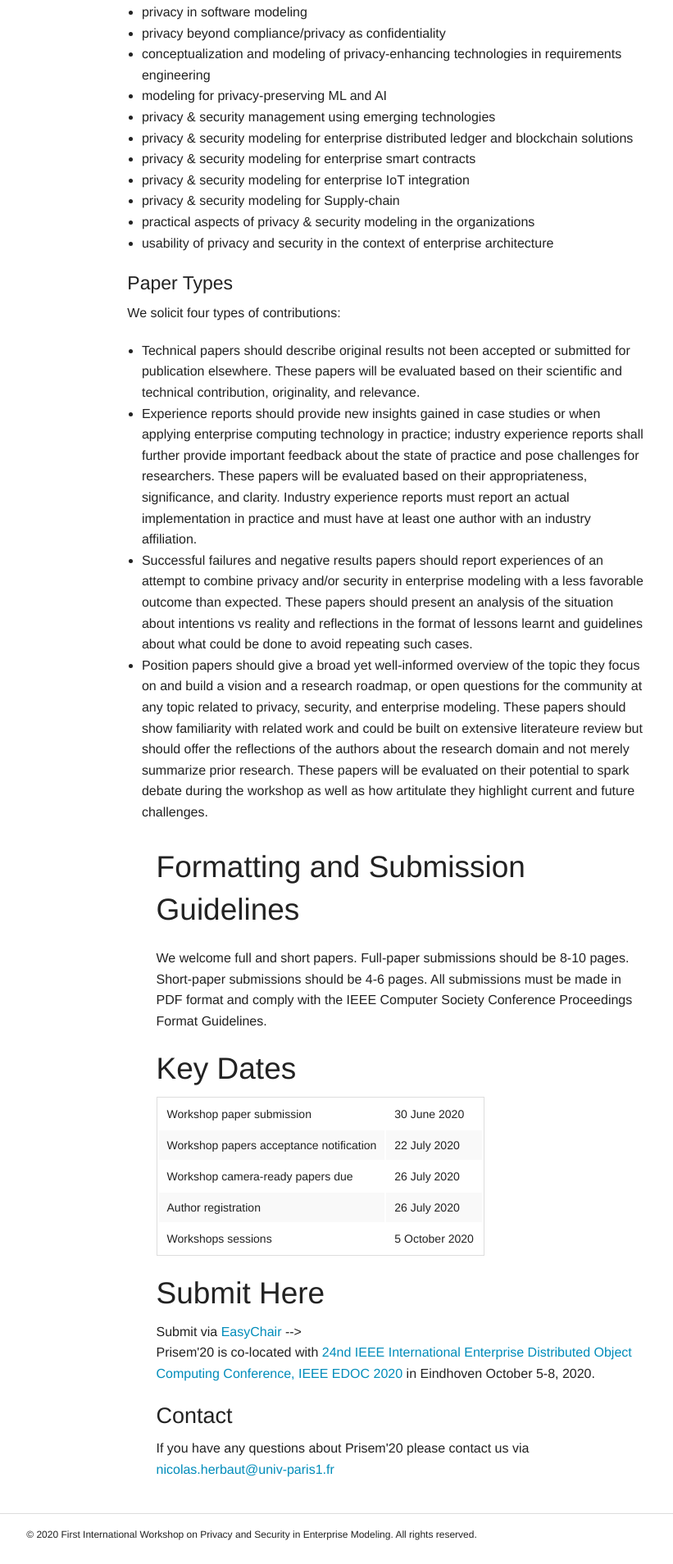
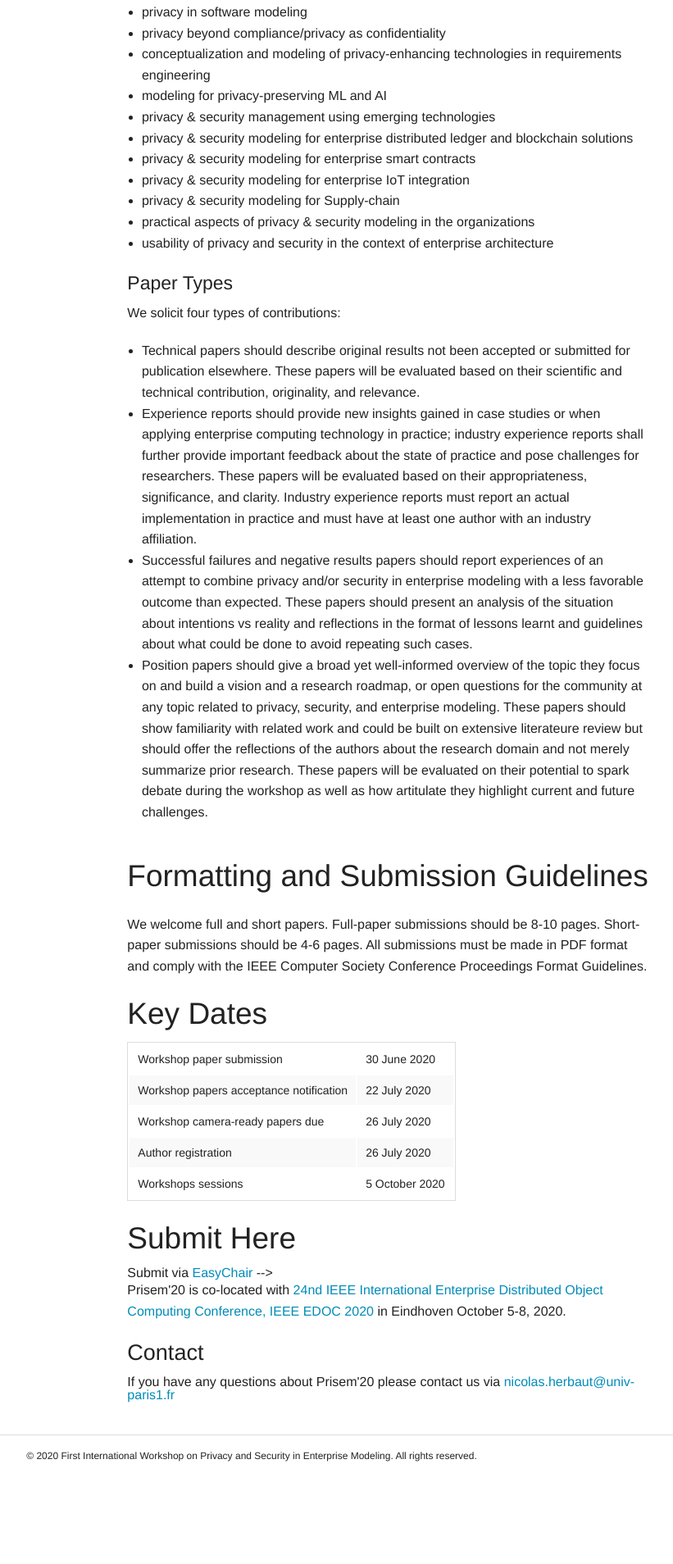
Before and after one commit to prisem-workshop/prisem-workshop.github.io, a Jekyll site: the page built from paper.html, in a window 1280 px wide. Shown: the part 1039-2947 px from the top of the page at 82% size, without its empty margins (333-1154 px from the left). Built offline with Jekyll 4.4.1, drawn with Linux system fonts in a browser that asks for light colours; comment, search, counter and statistics services are not loaded; after the commit the page ends 2851 px from its top, so only the background shows below that.

Commit message:
a missing /

```diff
--- a/paper.html
+++ b/paper.html
@@ -17,7 +17,8 @@ The goal of PriSEM’20 is to bring together researchers and practitioners to di
 </p>
 <h4>Topics</h4>
 <p>
-We strongly encourage the submissions reporting a synergy of innovative research and best practices in the area of organizational privacy and security management, modeling and architecture, etc.  </p>
+We strongly encourage the submissions reporting a synergy of innovative research and best practices in the area of organizational privacy and security management, modeling and architecture, etc.
+</p>
 <p>The topics of interest include but are not limited to</p>
 <ul>
 <li>modeling and design for privacy-enhanced enterprise systems</li>
@@ -42,7 +43,7 @@ We strongly encourage the submissions reporting a synergy of innovative research
 	<li>Experience reports should provide new insights gained in case studies or when applying enterprise computing technology in practice; industry experience reports shall further provide important feedback about the state of practice and pose challenges for researchers. These papers will be evaluated based on their appropriateness, significance, and clarity. Industry experience reports must report an actual implementation in practice and must have at least one author with an industry affiliation.
 	<li>Successful failures and negative results papers should report experiences of an attempt to combine privacy and/or security in enterprise modeling with a less favorable outcome than expected. These papers should present an analysis of the situation about intentions vs reality and reflections in the format of lessons learnt and guidelines about what could be done to avoid repeating such cases.</li>
 	<li>Position papers should give a broad yet well-informed overview of the topic they focus on and build a vision and a research roadmap, or open questions for the community at any topic related to privacy, security, and enterprise modeling. These papers should show familiarity with related work and could be built on extensive literateure review but should offer the reflections of the authors about the research domain and not merely summarize prior research. These papers will be evaluated on their potential to spark debate during the workshop as well as how artitulate they highlight current and future challenges.	</li>
-<ul>
+</ul>
 
 <br>
 
```
